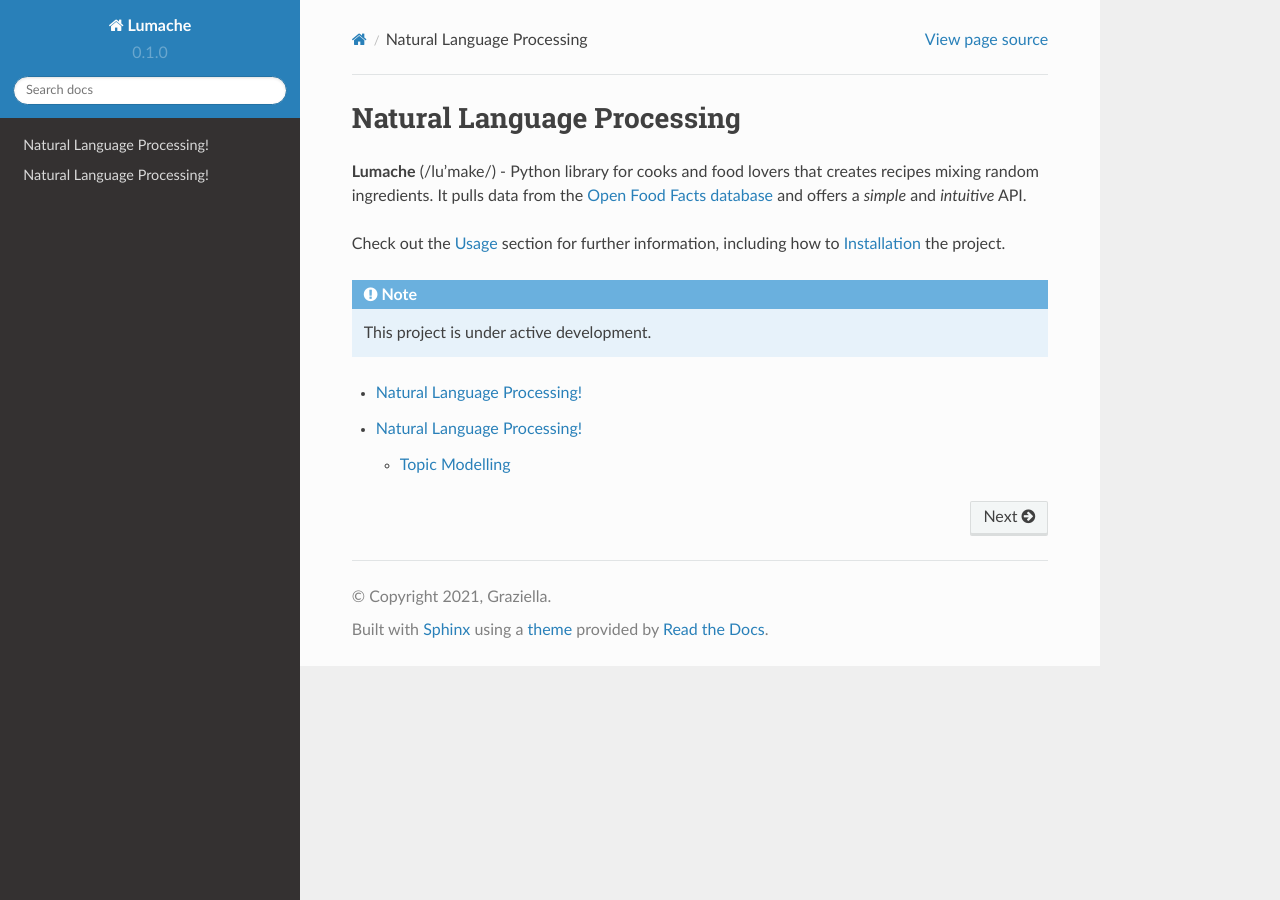
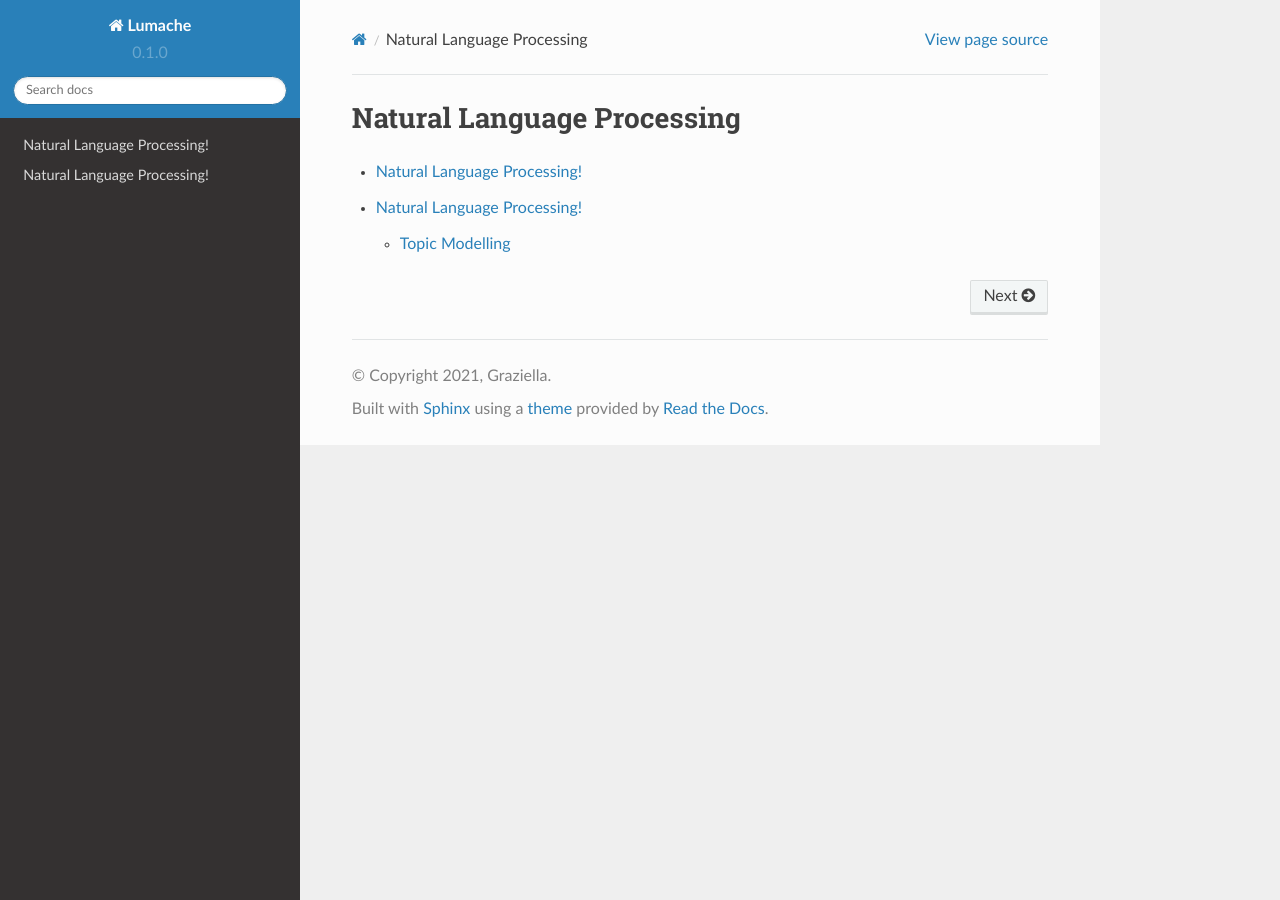
Before and after one commit to Aish2334/NLP-Technical-Documentation, a Sphinx documentation site: the page built from docs/source/index.rst, in a window 1280 px wide. Built offline with Sphinx 7.4.7 and the Read the Docs theme 2.0.0, drawn with Linux system fonts in a browser that asks for light colours; pages that are not in the unit, such as notebooks, are missing from menus.

Commit message:
Removed theory from top intro index.rst page within source directory

```diff
--- a/docs/source/index.rst
+++ b/docs/source/index.rst
@@ -1,18 +1,5 @@
 Natural Language Processing
 ===================================
-
-**Lumache** (/lu'make/) - Python library for cooks and food lovers
-that creates recipes mixing random ingredients.
-It pulls data from the `Open Food Facts database <https://world.openfoodfacts.org/>`_
-and offers a *simple* and *intuitive* API.
-
-Check out the :doc:`usage` section for further information, including
-how to :ref:`installation` the project.
-
-.. note::
-
-   This project is under active development.
-
 
 .. toctree::
    :maxdepth: 2
```
